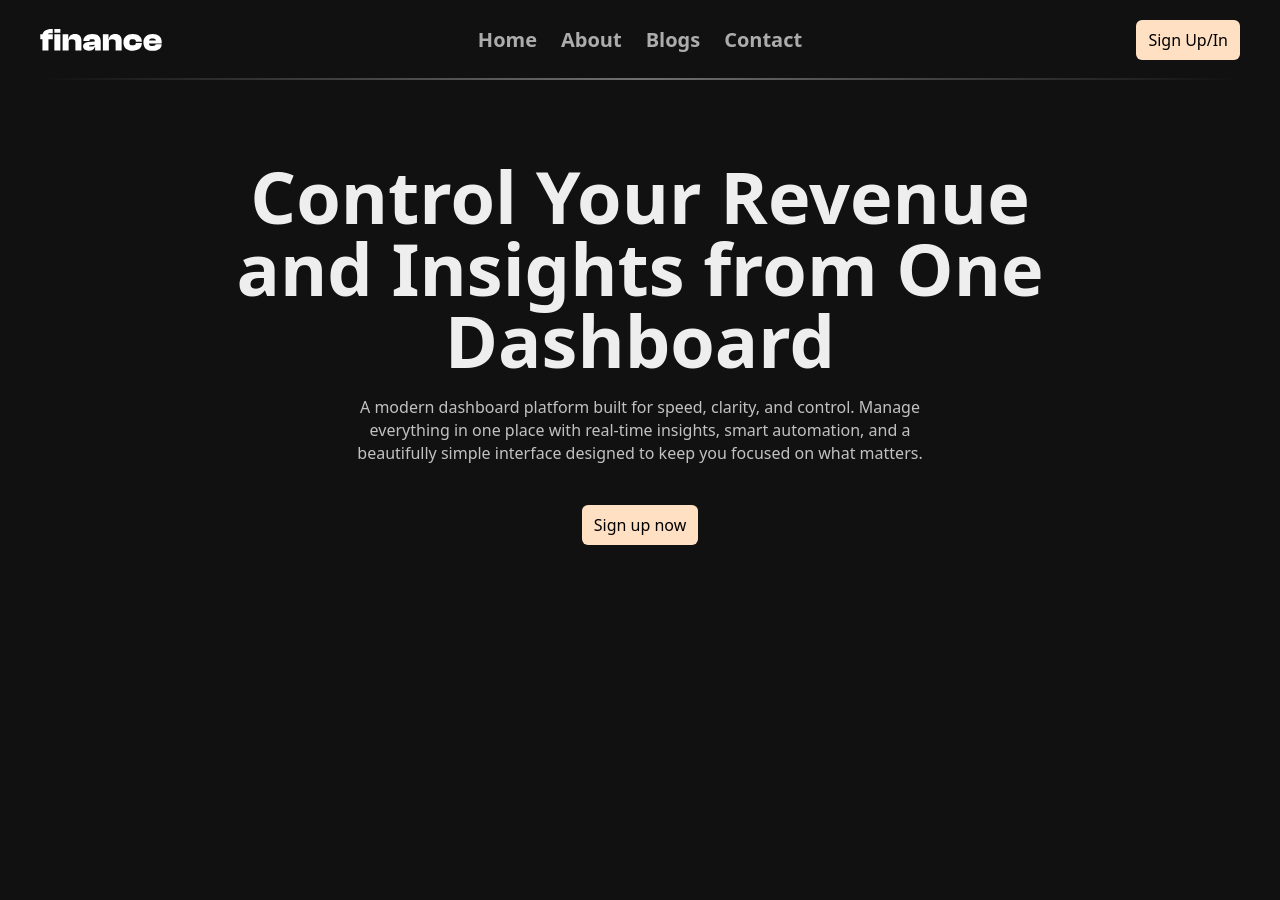
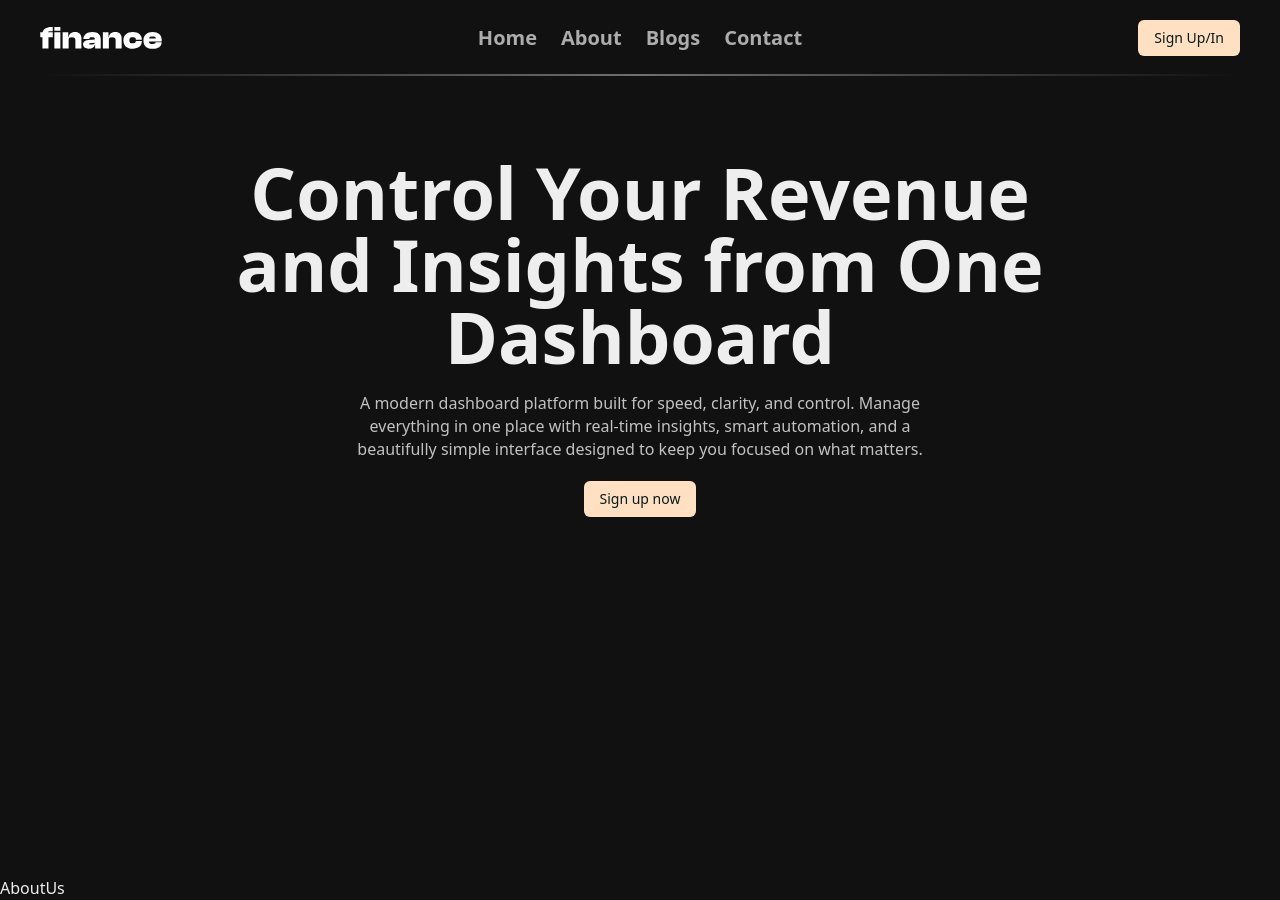
Before and after one commit to noonefr69/finance, a Next.js app: page / in a window 1280 px wide. Built offline with nearby package versions, Linux system fonts and the light colour scheme.

Commit message:
about us created make it dark/light mode the logo

```diff
--- a/app/(pages)/(Login)/sign-up/page.tsx
+++ b/app/(pages)/(Login)/sign-up/page.tsx
@@ -4,7 +4,7 @@ import SignUpContainer from "./components/SignUpContainer";
 export default function SignUp() {
   return (
     <div className="h-screen flex items-center justify-center">
-      <div className="absolute top-10 left-10">
+      <div className="absolute top-7 left-10">
         <Logo />
       </div>
       <SignUpContainer />
--- a/app/page.tsx
+++ b/app/page.tsx
@@ -1,3 +1,4 @@
+import AboutUs from "@/components/AboutUs";
 import Headbar from "@/components/Headbar";
 import Hero from "@/components/Hero";
 
@@ -6,6 +7,7 @@ export default function Home() {
     <div className="">
       <Headbar />
       <Hero />
+      <AboutUs />
     </div>
   );
 }
--- /dev/null
+++ b/components/AboutUs.tsx
@@ -0,0 +1,7 @@
+import React from 'react'
+
+export default function AboutUs() {
+  return (
+    <div>AboutUs</div>
+  )
+}
--- a/components/Headbar.tsx
+++ b/components/Headbar.tsx
@@ -7,7 +7,7 @@ export default function Headbar() {
     <div className="mx-10 mt-5 pb-5 flex items-center justify-between relative">
       <Logo />
       <NavLinks />
-      <SingUpIn label="Sign Up/In" className={`md:flex hidden px-3 py-2 font-medium`} />
+      <SingUpIn label="Sign Up/In" className={`md:flex hidden  font-medium`} />
       <div className="pointer-events-none absolute bottom-0 left-0 w-full h-0.5 bg-linear-to-r from-transparent dark:via-white/40 via-black/40 to-transparent" />
     </div>
   );
--- a/components/Hero.tsx
+++ b/components/Hero.tsx
@@ -8,13 +8,16 @@ export default function Hero() {
         Control Your Revenue and Insights
         <br className="2xl:block hidden" /> from One Dashboard
       </h1>
-      <p className="lg:w-1/2 px-4  mx-auto pt-5 opacity-80 text-sm md:text-[16px]">
+      <p className="lg:w-1/2 px-4  mx-auto py-5 opacity-80 text-sm md:text-[16px]">
         A modern dashboard platform built for speed, clarity, and control.
         Manage everything in one place with real-time insights, smart
         automation, and a beautifully simple interface designed to keep you
         focused on what matters.
       </p>
-      <SingUpIn label="Sign up now" className={`flex w-fit mx-auto mt-5 md:mt-10 px-3 py-2 font-medium`} />
+      <SingUpIn
+        label="Sign up now"
+        className={`flex w-fit mx-auto font-medium`}
+      />
     </div>
   );
 }
--- a/components/Logo.tsx
+++ b/components/Logo.tsx
@@ -9,35 +9,35 @@ export default function Logo() {
         height="22"
         viewBox="0 0 122 22"
         fill="none"
-        className="z-10"
+        className="z-10 text-black dark:text-white"
       >
         <path
           d="M8.46495 21.44H2.44895V10.24H0.272949V5.312H2.57695C3.21695 2.272 6.19295 0 11.4729 0H12.7529V4.288H10.5129C8.84895 4.288 8.04895 4.448 8.08095 5.312H12.7529V10.24H8.46495V21.44Z"
-          fill="white"
+          fill="currentColor"
         ></path>
         <path
           d="M20.3777 3.84H14.3617V0H20.3777V3.84ZM20.3777 21.44H14.3617V5.312H20.3777V21.44Z"
-          fill="white"
+          fill="currentColor"
         ></path>
         <path
           d="M28.6352 21.44H22.6192V5.312H28.2512V10.208H28.5712C28.9232 7.52 30.6832 4.992 35.0032 4.992C39.3552 4.992 41.4032 7.616 41.4032 11.104V21.44H35.3872V13.312C35.3872 11.072 34.5552 10.368 31.9312 10.368C29.2752 10.368 28.6352 11.04 28.6352 13.12V21.44Z"
-          fill="white"
+          fill="currentColor"
         ></path>
         <path
           d="M48.7177 21.76C45.0697 21.76 43.0217 20.096 43.0217 17.344C43.0217 15.072 44.5897 13.44 48.2377 13.088L54.7977 12.448V12.128C54.7977 10.496 54.0937 10.24 51.9497 10.24C49.9657 10.24 49.3577 10.624 49.3577 11.968V12.096H43.3417V12.032C43.3417 7.744 46.9257 4.992 52.3977 4.992C58.0297 4.992 60.7497 7.744 60.7497 12.256V21.44H55.1177V18.048H54.7977C54.1897 20.32 52.2057 21.76 48.7177 21.76ZM49.0697 16.96C49.0697 17.472 49.5817 17.568 50.5097 17.568C53.4217 17.568 54.6057 17.216 54.7657 15.776L49.8377 16.352C49.2937 16.416 49.0697 16.608 49.0697 16.96Z"
-          fill="white"
+          fill="currentColor"
         ></path>
         <path
           d="M68.8689 21.44H62.8529V5.312H68.4849V10.208H68.8049C69.1569 7.52 70.9169 4.992 75.2369 4.992C79.5889 4.992 81.6369 7.616 81.6369 11.104V21.44H75.6209V13.312C75.6209 11.072 74.7889 10.368 72.1649 10.368C69.5089 10.368 68.8689 11.04 68.8689 13.12V21.44Z"
-          fill="white"
+          fill="currentColor"
         ></path>
         <path
           d="M92.7915 21.76C87.0634 21.76 83.4155 18.592 83.4155 13.376C83.4155 8.128 87.0634 4.992 92.7915 4.992C98.2954 4.992 101.815 7.808 101.815 12.128V12.64H95.8315V12.384C95.8315 10.72 94.6154 10.368 92.6634 10.368C90.4554 10.368 89.3994 10.848 89.3994 13.376C89.3994 15.872 90.4554 16.352 92.6634 16.352C94.6154 16.352 95.8315 16.032 95.8315 14.368V14.08H101.815V14.624C101.815 18.912 98.2954 21.76 92.7915 21.76Z"
-          fill="white"
+          fill="currentColor"
         ></path>
         <path
           d="M112.735 21.76C107.263 21.76 103.423 19.424 103.423 13.376C103.423 8.128 107.231 4.992 112.607 4.992C118.175 4.992 121.727 7.776 121.727 12.96C121.727 13.504 121.695 13.92 121.631 14.496H108.991C109.087 16.448 109.951 16.992 112.511 16.992C114.943 16.992 115.583 16.576 115.583 15.616V15.264H121.599V15.648C121.599 19.232 118.175 21.76 112.735 21.76ZM112.479 9.6C110.271 9.6 109.343 10.08 109.087 11.456H115.903C115.679 10.08 114.719 9.6 112.479 9.6Z"
-          fill="white"
+          fill="currentColor"
         ></path>
       </svg>
     </Link>
--- a/components/NavLinksMobile.tsx
+++ b/components/NavLinksMobile.tsx
@@ -35,7 +35,7 @@ export default function NavLinksMobile({ navLinks }: { navLinks: navLinks[] }) {
               {navLink.label}
             </Link>
           ))}
-          <SingUpIn label="Sign Up/In" className={`md:hidden flex px-2 py-1`}/>
+          <SingUpIn label="Sign Up/In" className={`md:hidden flex`}/>
         </div>
       </DropdownMenuContent>
     </DropdownMenu>
--- a/components/SingUpIn.tsx
+++ b/components/SingUpIn.tsx
@@ -1,4 +1,5 @@
 import Link from "next/link";
+import { Button } from "./ui/button";
 
 export default function SingUpIn({
   className,
@@ -8,11 +9,13 @@ export default function SingUpIn({
   label: string;
 }) {
   return (
-    <Link
-      href={`/sign-up`}
-      className={`${className} bg-[#ffe0c2] text-black  rounded-md duration-200 active:scale-95 hover:opacity-80`}
-    >
-      <span>{label}</span>
+    <Link href={`/sign-up`} className="cursor-pointer">
+      {" "}
+      <Button
+        className={`${className} cursor-pointer rounded-md duration-200 active:scale-95 hover:opacity-80`}
+      >
+        <span>{label}</span>
+      </Button>
     </Link>
   );
 }
```
